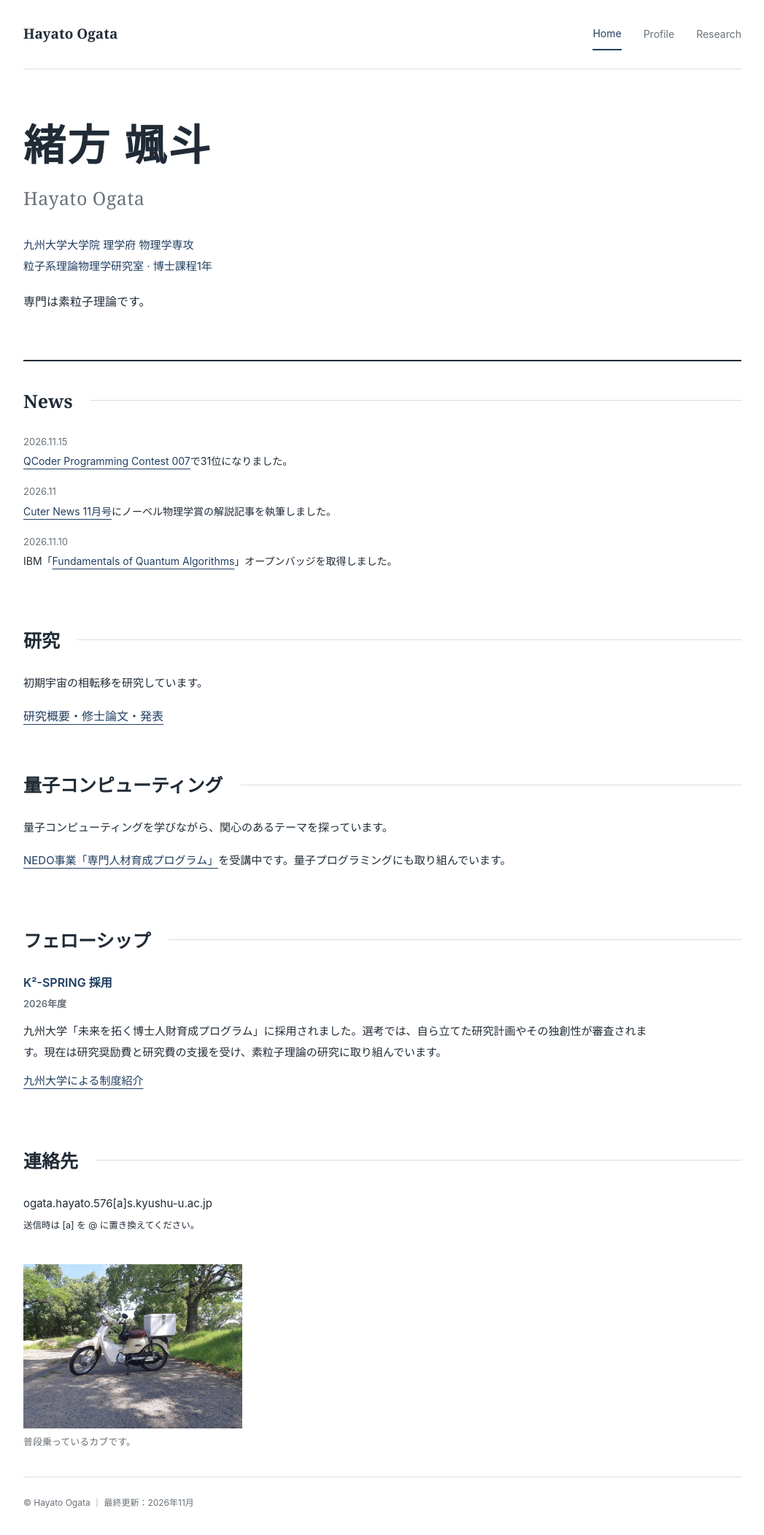
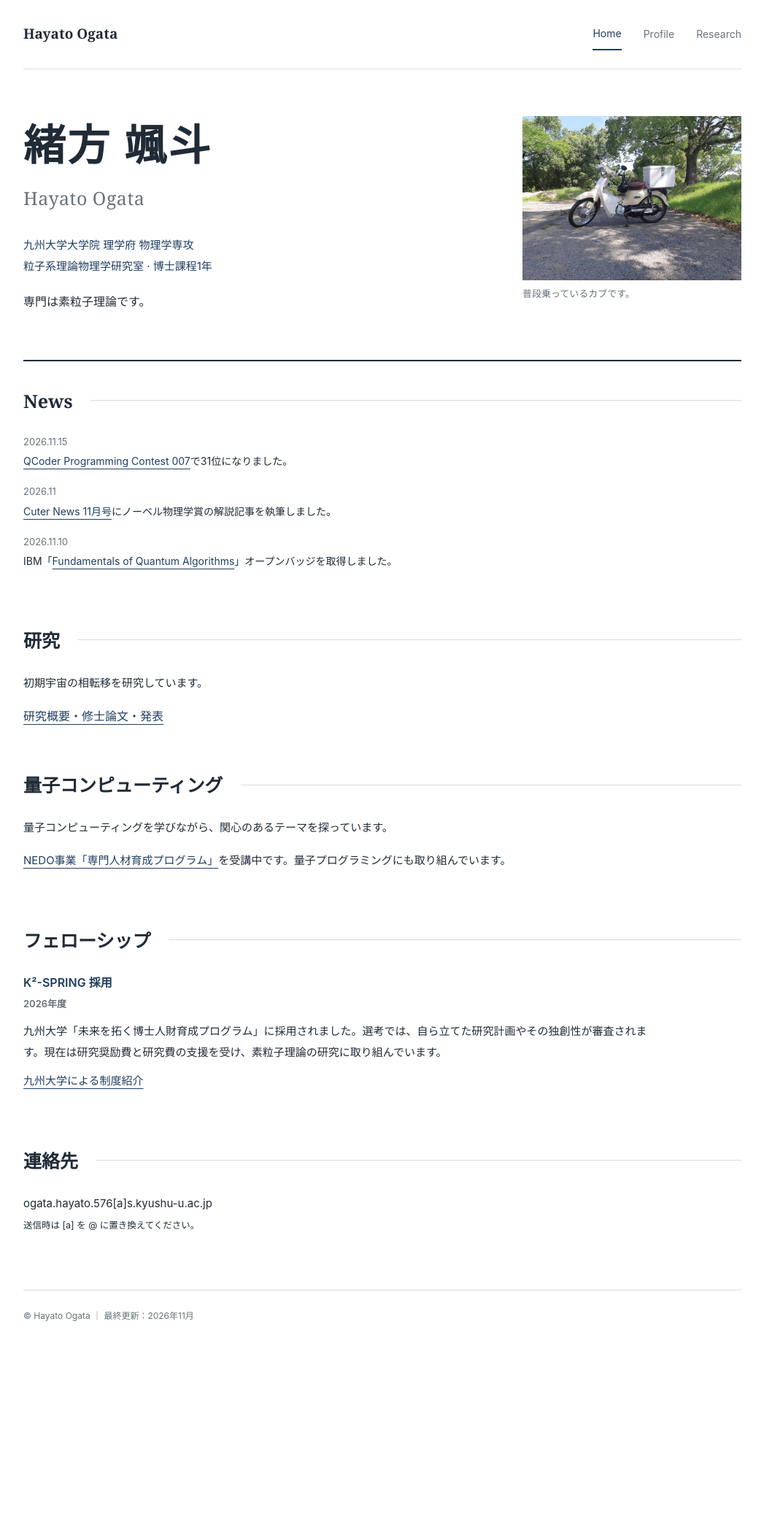
Before and after one commit to Hayatoku/Hayatoku.github.io, a plain HTML site: page index.html in a window 1280 px wide. Shown: the whole page at 73% size, without its empty margins (116-1163 px from the left). After the commit the page ends 1846 px from the top, so only its background shows below. Drawn offline with Linux system fonts and the light colour scheme.

Commit message:
Move Cub photo beside the Home introduction

```diff
--- a/index.html
+++ b/index.html
@@ -18,13 +18,17 @@
 </nav>
 </header>
 <main>
-<section class="hero">
-
+<section class="hero" style="display: flex; flex-wrap: wrap; justify-content: space-between; align-items: flex-start; gap: 24px 32px;">
+<div style="flex: 1 1 360px; min-width: 0;">
 <h1>緒方 颯斗</h1>
 <p class="roman">Hayato Ogata</p>
 <p class="intro">九州大学大学院 理学府 物理学専攻<br>粒子系理論物理学研究室 · 博士課程1年</p>
 <p class="lead">専門は素粒子理論です。</p>
-
+</div>
+<figure id="cub-photo" style="margin: 0; width: 300px; max-width: 100%;">
+<img src="cub.jpg" alt="木陰に停めた白いカブ" width="600" height="450" style="display: block; width: 100%; height: auto;">
+<figcaption style="margin-top: 6px; color: var(--muted); font-size: 13px;">普段乗っているカブです。</figcaption>
+</figure>
 </section>
 <section class="section" id="news">
 <h2>News</h2>
@@ -68,10 +72,6 @@
 <h2>連絡先</h2>
 <div><p>ogata.hayato.576[a]s.kyushu-u.ac.jp<br><small>送信時は [a] を @ に置き換えてください。</small></p></div>
 </section>
-<figure id="cub-photo" style="margin: 0; width: 300px; max-width: 100%;">
-<img src="cub.jpg" alt="木陰に停めた白いカブ" width="600" height="450" loading="lazy" style="display: block; width: 100%; height: auto;">
-<figcaption style="margin-top: 6px; color: var(--muted); font-size: 13px;">普段乗っているカブです。</figcaption>
-</figure>
 </main>
 <footer>
 © Hayato Ogata <span>｜ 最終更新：2026年11月</span>
```
